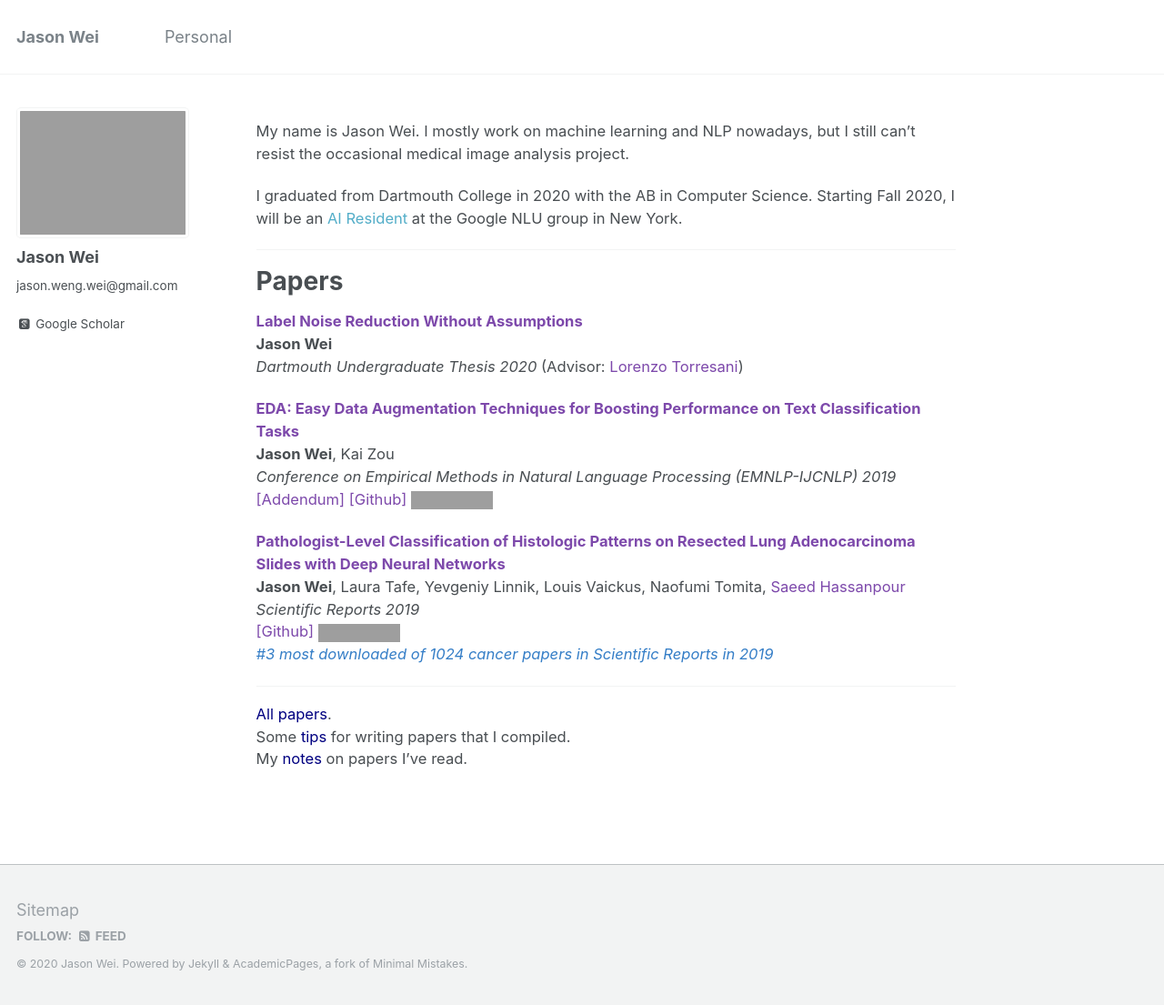
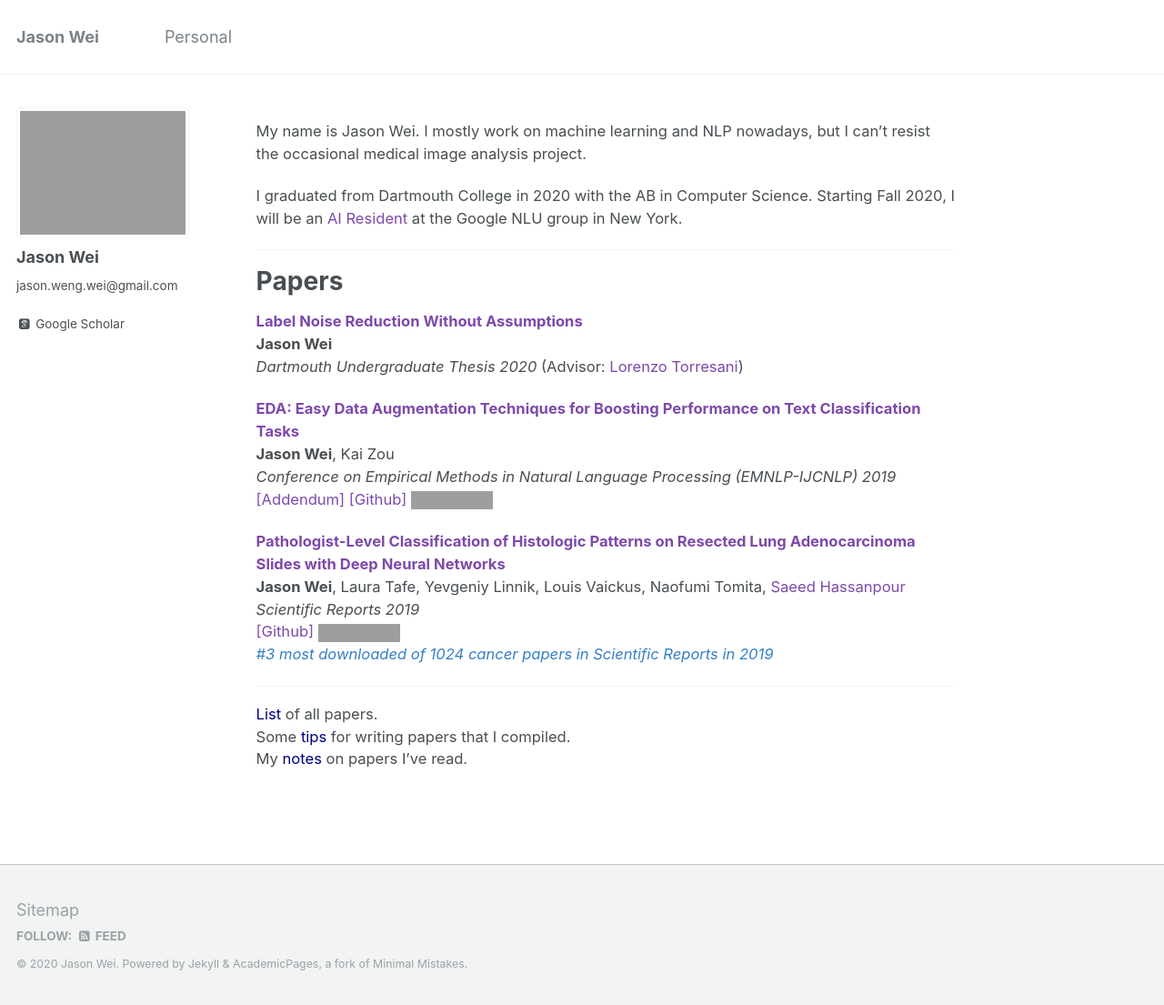
Before and after one commit to jasonwei20/jasonwei20.github.io, a Jekyll site: the page built from _pages/about.md, in a window 1280 px wide. Shown: the whole page at 91% size. Built offline with Jekyll 4.4.1, drawn with Linux system fonts in a browser that asks for light colours; some web fonts are replaced; grey boxes are pictures that could not be loaded.

Commit message:
update about

```diff
--- a/_pages/about.md
+++ b/_pages/about.md
@@ -9,9 +9,9 @@ redirect_from:
   - /research/
 ---
 
-My name is Jason Wei. I mostly work on machine learning and NLP nowadays, but I still can't resist the occasional medical image analysis project.
+My name is Jason Wei. I mostly work on machine learning and NLP nowadays, but I can't resist the occasional medical image analysis project.
 
-I graduated from Dartmouth College in 2020 with the AB in Computer Science. Starting Fall 2020, I will be an [AI Resident](https://research.google/careers/ai-residency/) at the Google NLU group in New York.
+I graduated from Dartmouth College in 2020 with the AB in Computer Science. Starting Fall 2020, I will be an <a href="https://research.google/careers/ai-residency/" style="color:#7d49ab" target="_blank">AI Resident</a> at the Google NLU group in New York.
 
 ------
 
@@ -37,7 +37,7 @@ I graduated from Dartmouth College in 2020 with the AB in Computer Science. Star
 
 ------
 
-<a href="https://jasonwei20.github.io/papers/" style="color:navy">All papers</a>.
+<a href="https://jasonwei20.github.io/papers/" style="color:navy">List</a> of all papers.
 Some <a href="https://jasonwei20.github.io/writing_tips/" style="color:navy">tips</a> for writing papers that I compiled.
 My <a href="https://jasonwei20.github.io/notes/" style="color:navy">notes</a> on papers I've read.
 
```
